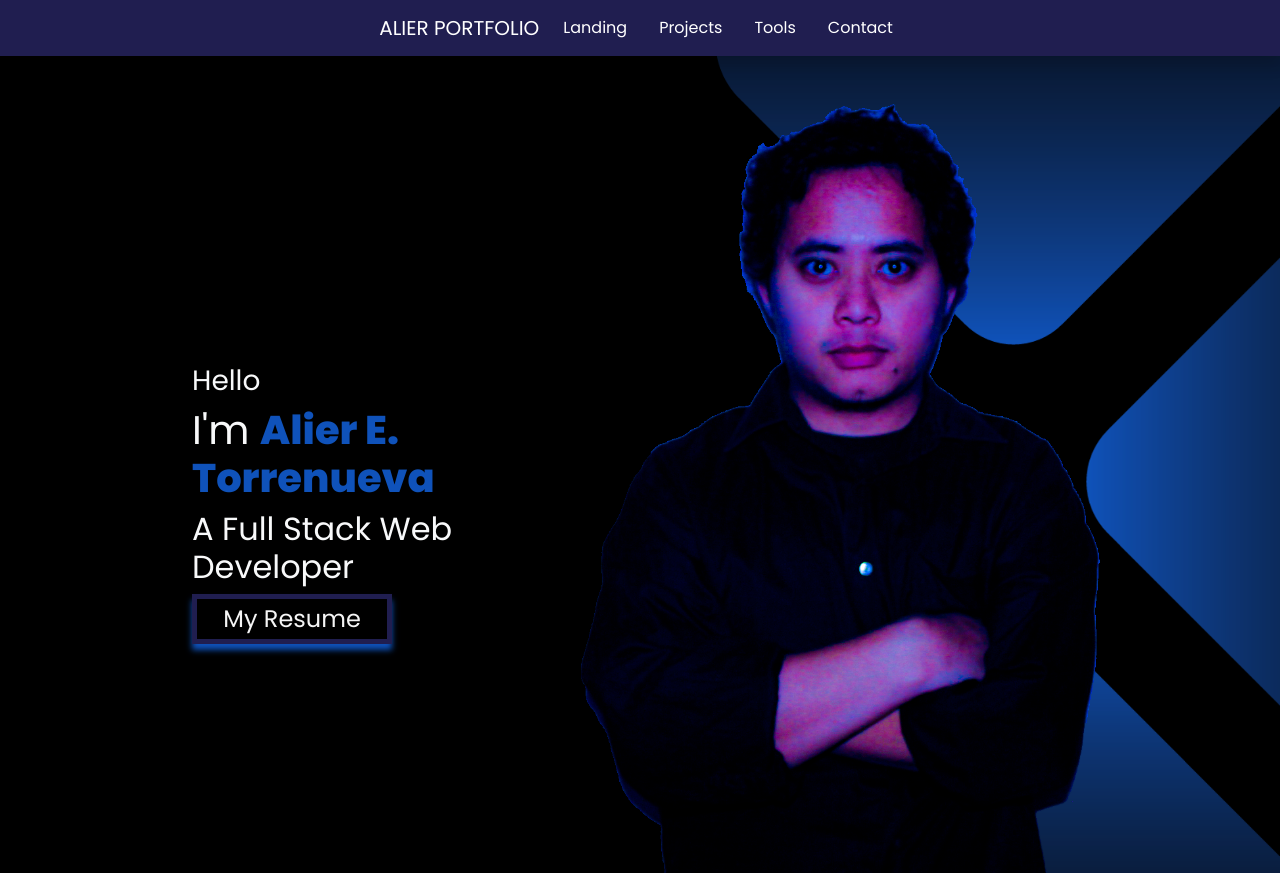
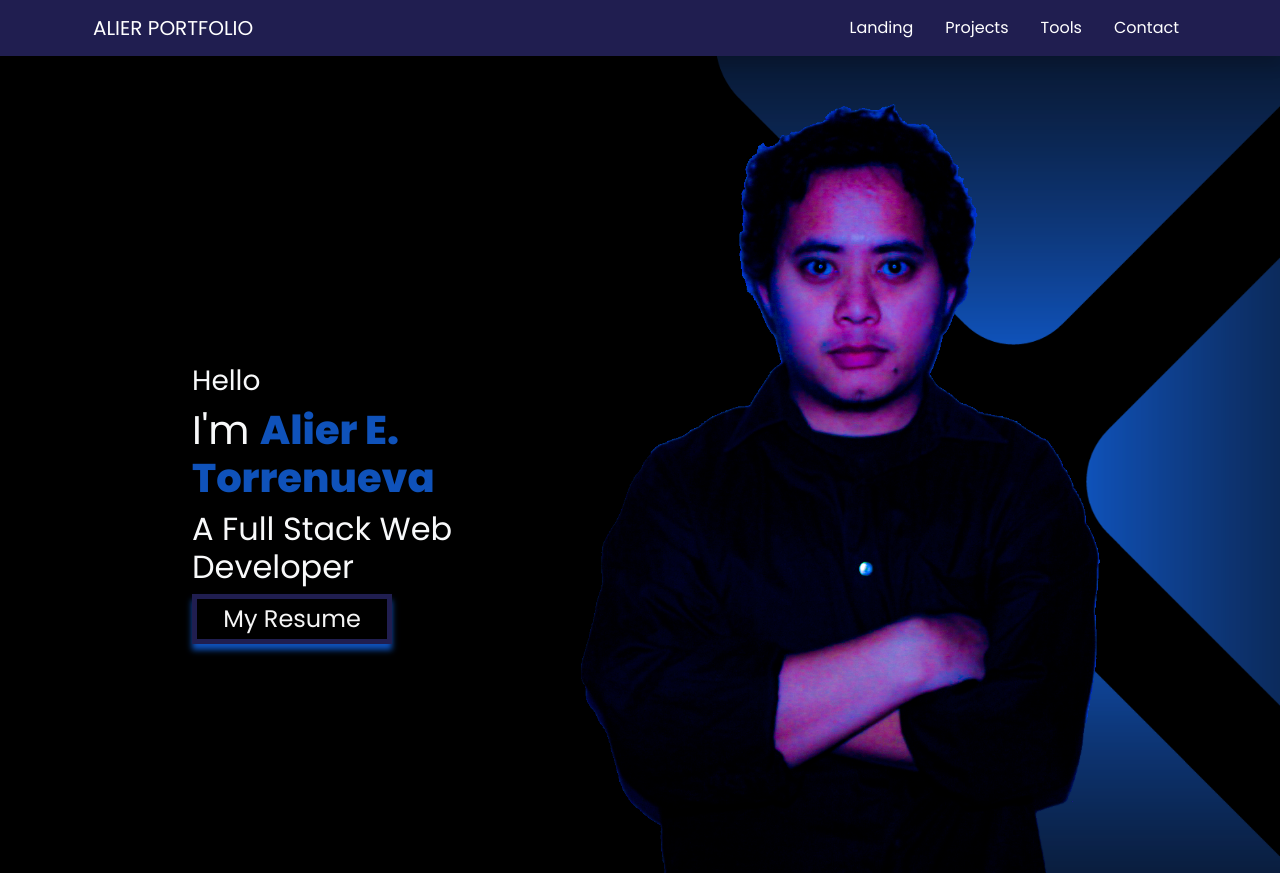
Before and after one commit to Pokloy/web-portfolio, a plain HTML site: page index.html in a window 1280 px wide. Shown: the top 873 px of the page. Drawn offline with nearby package versions, Linux system fonts and the light colour scheme.

Commit message:
correcting navbar

```diff
--- a/index.html
+++ b/index.html
@@ -25,15 +25,16 @@
 
 
 	<!-- Navigation Bar Start -->
-				<div class="d-flex justify-content-center c-navbar-color sticky-top c-shadow-lg">
+				<div class="c-navbar-color sticky-top c-shadow-lg">
 				<nav class="navbar navbar-expand-lg navbar-dark">
+					<div class="container">
 					    <a class="navbar-brand text-white mx-2 " href="#">ALIER PORTFOLIO</a>
 					    <button class="navbar-toggler navbar-light" type="button" data-toggle="collapse" data-target="#navbarSupportedContent" aria-controls="navbarSupportedContent" aria-expanded="false" aria-label="Toggle navigation">
 					        <span class="navbar-toggler-icon"></span>
 					    </button>
 
 					    <div class="collapse navbar-collapse" id="navbarSupportedContent">
-				        <ul class="navbar-nav">
+					        <ul class="navbar-nav ml-auto">
 					            <li class="nav-item active">
 					                <a class="nav-link text-white mx-2" href="#landing">Landing <span class="sr-only">(current)</span></a>
 					            </li>
@@ -47,6 +48,7 @@
 					                <a class="nav-link text-white mx-2" href="#contact">Contact <span class="sr-only">(current)</span></a>
 					            </li>
 					        </ul>
+					    </div>
 				    </div>
 				</nav>
 			</div>
```
Lines whose indentation alone changed are shown as unchanged.
